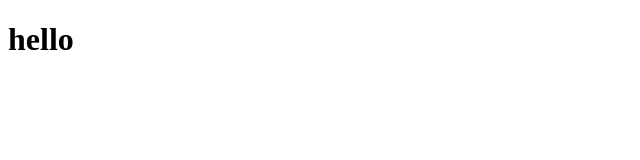
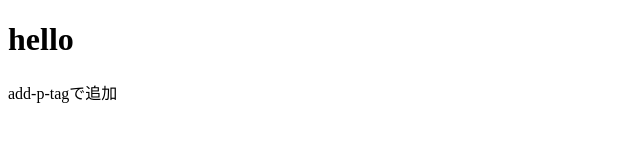
Before and after one commit to kou12345/test, a plain HTML site: page index.html in a window 1280 px wide. Shown: the whole page, without its empty margins (0-640 px from the left). Drawn offline with Linux system fonts and the light colour scheme.

Commit message:
index.htmlにpタグを追加

```diff
--- a/index.html
+++ b/index.html
@@ -8,5 +8,6 @@
 </head>
 <body>
     <h1>hello</h1>
+    <p>add-p-tagで追加</p>
 </body>
 </html>
```
